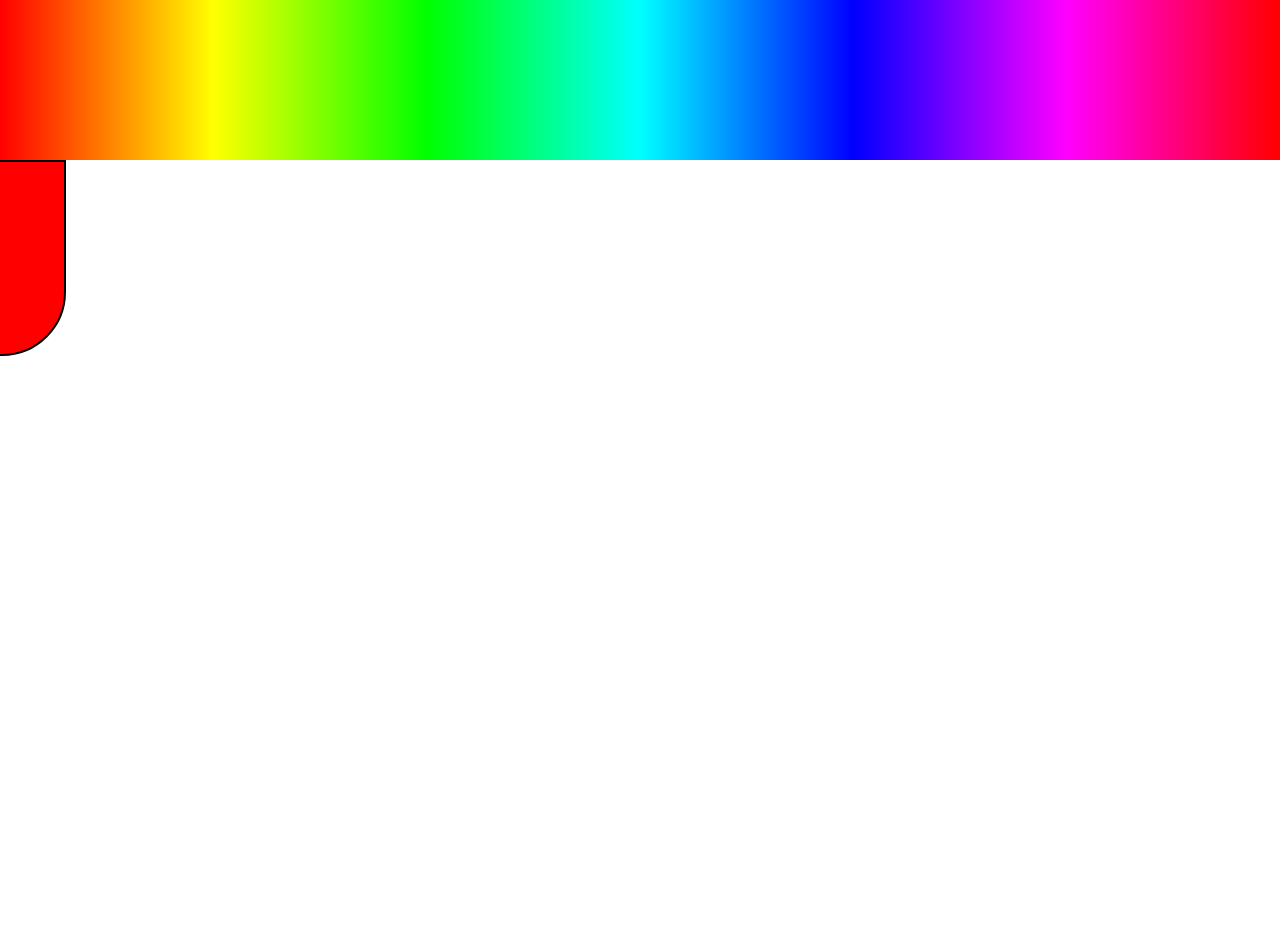
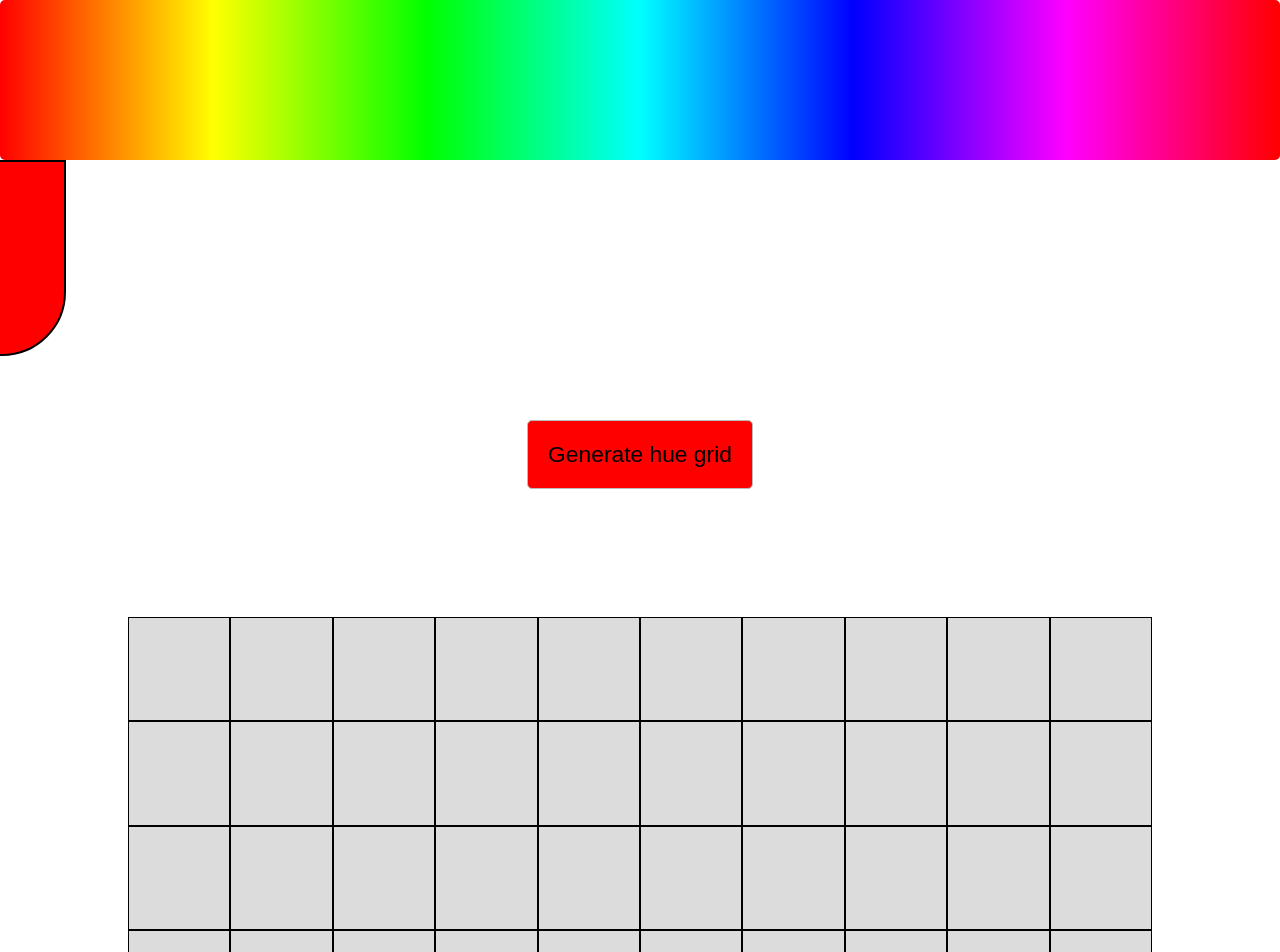
Before and after one commit to Elliotclyde/Colour-Grid, a React (Create React App) app: page / in a window 1280 px wide. Shown: the top 952 px of the page. Before the commit the page ends 800 px from the top, so only its background shows below. Built offline with nearby package versions, Linux system fonts and the light colour scheme.

Commit message:
Built grid and colour button

```diff
--- a/src/App.js
+++ b/src/App.js
@@ -10,10 +10,10 @@ function CurrentColour({x,colour}){
   return <div style={styles} className="current-colour"></div>;
 }
 
-function ColourBox(){
+function ColourBox({setColour,colour}){
   const [isDown,setIsDown] = useState(false);
   const [x,setX]= useState(0);
-  const [colour,setColour]= useState("rgb(255,0,0)");
+
   const [currentWidth,setCurrentWidth]= useState(window.innerWidth);
 
   useEffect(()=>{
@@ -56,9 +56,37 @@ function ColourBox(){
   return <div className="colour-box-cont"><button onMouseDown={onMouseDown}  className="colour-box"></button><CurrentColour x={x} colour={colour}/></div>;
 }
 
+function GridBuilder({colour}){
+  const [grid,setGrid] = useState(createGreyGrid());
+
+  return(
+    <div className="grid-builder"><button style={{backgroundColor:colour}}>Generate hue grid</button>
+    <div className="grid">
+      {grid.map(row=>{
+        const newRow = row.map(item=>{
+          return <div className="grid-item" style={{backgroundColor:item}}></div>
+        });
+        return newRow;
+      })}
+    </div>
+    </div>
+  );
+}
+
 function App() {
-
-  return <ColourBox/>;
+  const [colour,setColour]= useState("rgb(255,0,0)");
+  return <div className="app-container"><ColourBox setColour={setColour} colour={colour}/><GridBuilder colour={colour}/></div>;
 }
 
 export default App;
+
+function createGreyGrid(){
+  const empty =new Array(10);
+  empty.fill(new Array(10));
+  const result = empty.map(
+    (row)=>{
+      return(row.fill("rgb(220,220,220)"))
+    }
+  );
+  return result;
+  }
--- a/src/index.css
+++ b/src/index.css
@@ -23,3 +23,42 @@ body{
   border-radius: 0vw 0vw 5vw 5vw;
   border:black solid 2px ;
 }
+.grid-builder{
+  margin-top: 20vw;
+  display: flex;
+  flex-direction: column;
+  align-items: center;
+}
+.grid-button-cont{
+}
+
+button{
+  display: inline-block;
+  *display: inline;
+  zoom: 1;
+  padding: 20px 20px;
+  margin: 0;
+  cursor: pointer;
+  border: 1px solid #bbb;
+  overflow: visible;
+  font-size: calc(10px + 1vw);
+  font:  arial, helvetica, sans-serif;
+  text-decoration: none;
+  white-space: nowrap;
+  border-radius: 5px;
+}
+button:hover{
+  font-weight: bold;
+}
+.grid{
+  margin: 10vw 0;
+  width:80vw;
+  display: grid;
+  grid-template-columns: repeat(10, 1fr);
+  grid-template-rows: repeat(10, 1fr);
+}
+.grid-item{
+  display: inline-block;
+  border: 1px solid black;
+  height: 8vw;
+}
```
